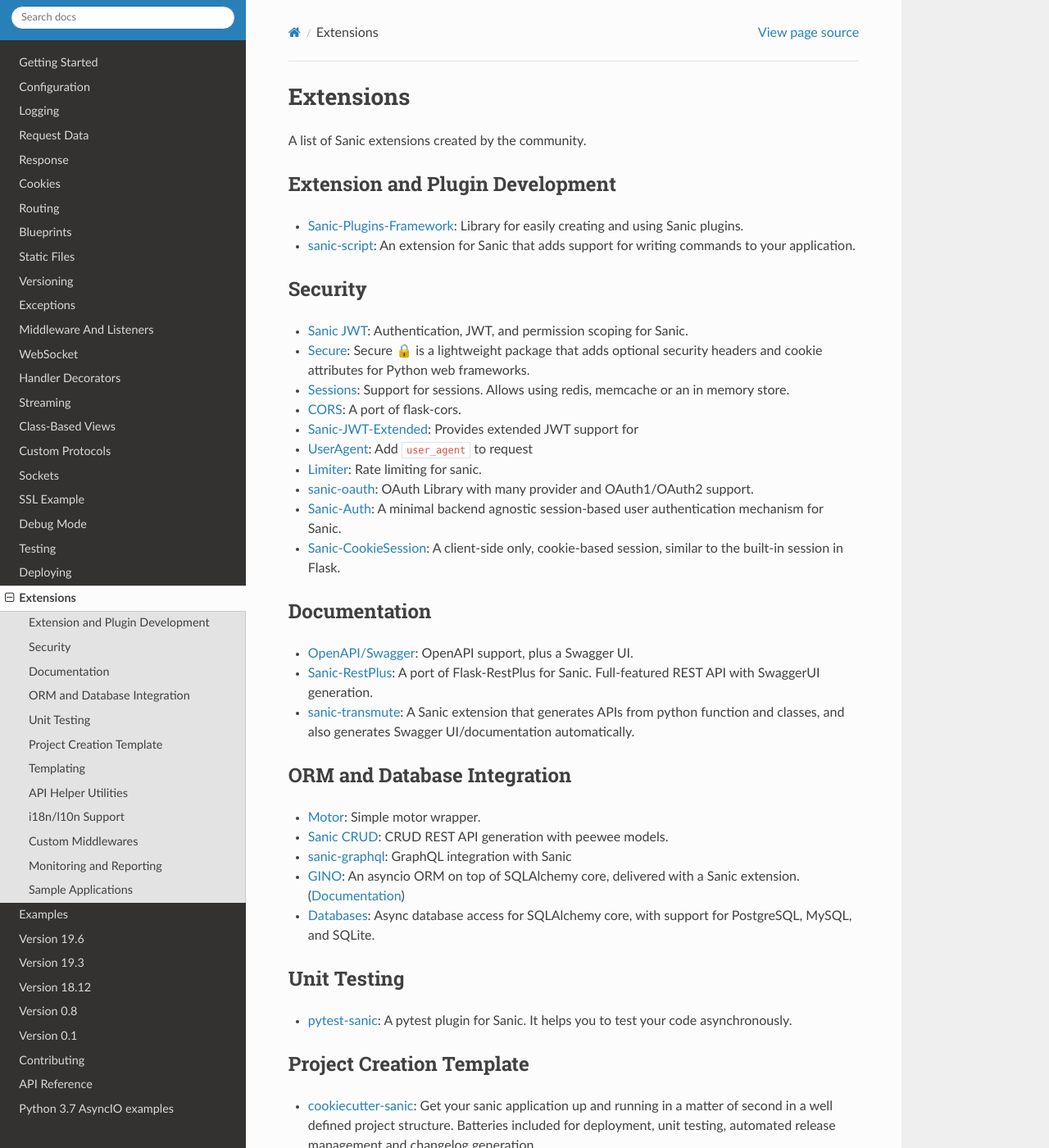
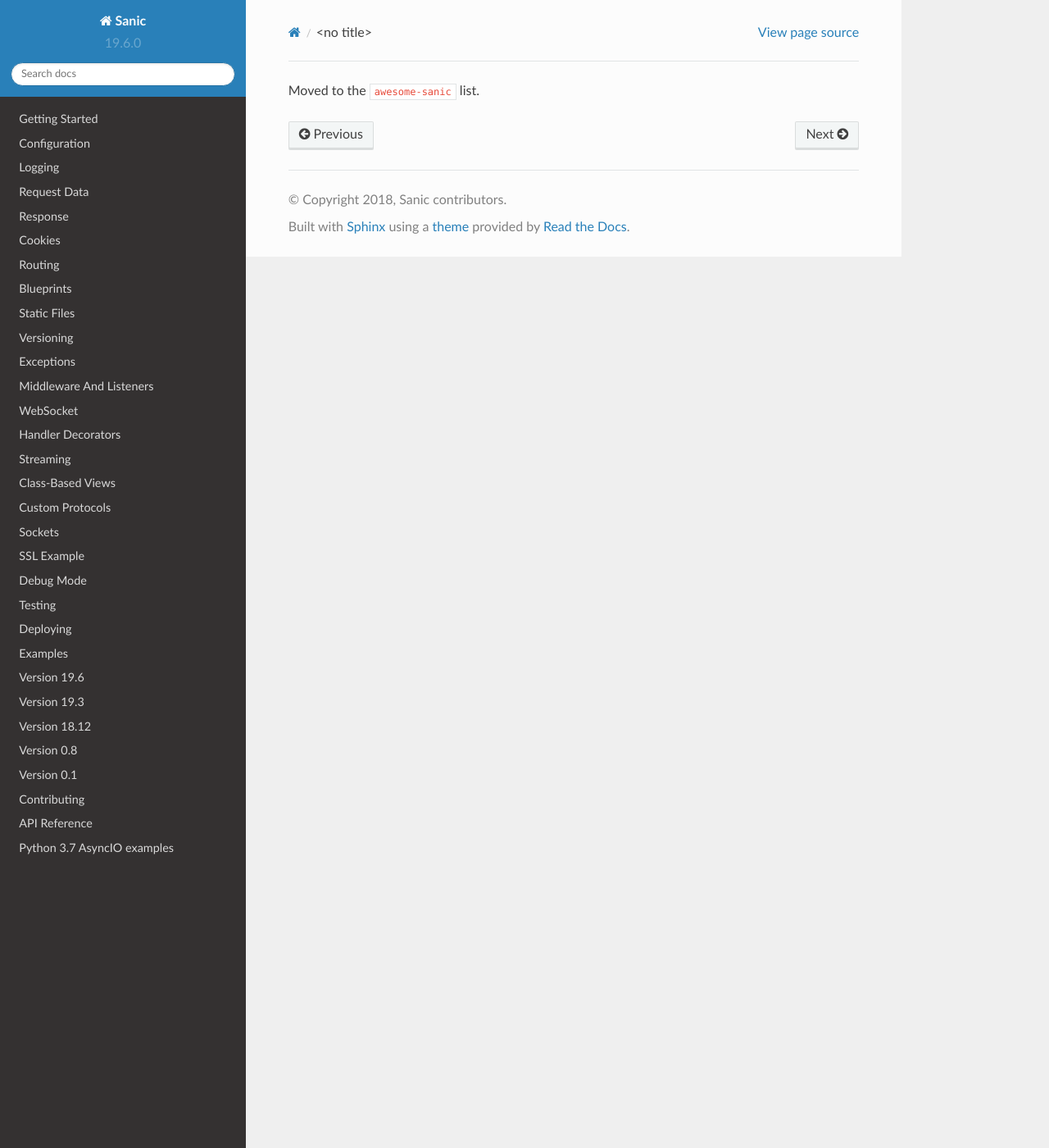
Before and after one commit to sanic-org/sanic, a Sphinx documentation site: the page built from docs/sanic/extensions.md, in a window 1280 px wide and 1400 px high. Shown: the whole window at 82% size. Built offline with Sphinx 7.4.7 and the Read the Docs theme 2.0.0, drawn with Linux system fonts in a browser that asks for light colours; some of the changed text lies outside the part shown.

Commit message:
Point extensions page to awesome-sanic repo

```diff
--- a/docs/sanic/extensions.md
+++ b/docs/sanic/extensions.md
@@ -1,75 +1 @@
-# Extensions
-
-A list of Sanic extensions created by the community.
-
-
-## Extension and Plugin Development
-
-- [Sanic-Plugins-Framework](https://github.com/ashleysommer/sanicpluginsframework): Library for easily creating and using Sanic plugins.
-- [sanic-script](https://github.com/tim2anna/sanic-script): An extension for Sanic that adds support for writing commands to your application.
-
-## Security
-
-- [Sanic JWT](https://github.com/ahopkins/sanic-jwt): Authentication, JWT, and permission scoping for Sanic.
-- [Secure](https://github.com/cakinney/secure): Secure 🔒 is a lightweight package that adds optional security headers and cookie attributes for Python web frameworks.
-- [Sessions](https://github.com/subyraman/sanic_session): Support for sessions. Allows using redis, memcache or an in memory store.
-- [CORS](https://github.com/ashleysommer/sanic-cors): A port of flask-cors.
-- [Sanic-JWT-Extended](https://github.com/devArtoria/Sanic-JWT-Extended): Provides extended JWT support for
-- [UserAgent](https://github.com/lixxu/sanic-useragent): Add `user_agent` to request
-- [Limiter](https://github.com/bohea/sanic-limiter): Rate limiting for sanic.
-- [sanic-oauth](https://gitlab.com/SirEdvin/sanic-oauth): OAuth Library with many provider and OAuth1/OAuth2 support.
-- [Sanic-Auth](https://github.com/pyx/sanic-auth): A minimal backend agnostic session-based user authentication mechanism for Sanic.
-- [Sanic-CookieSession](https://github.com/pyx/sanic-cookiesession): A client-side only, cookie-based session, similar to the built-in session in Flask.
-
-## Documentation
-
-- [OpenAPI/Swagger](https://github.com/channelcat/sanic-openapi): OpenAPI support, plus a Swagger UI.
-- [Sanic-RestPlus](https://github.com/ashleysommer/sanic-restplus): A port of Flask-RestPlus for Sanic. Full-featured REST API with SwaggerUI generation.
-- [sanic-transmute](https://github.com/yunstanford/sanic-transmute): A Sanic extension that generates APIs from python function and classes, and also generates Swagger UI/documentation automatically.
-
-## ORM and Database Integration
-
-- [Motor](https://github.com/lixxu/sanic-motor): Simple motor wrapper.
-- [Sanic CRUD](https://github.com/Typhon66/sanic_crud): CRUD REST API generation with peewee models.
-- [sanic-graphql](https://github.com/graphql-python/sanic-graphql): GraphQL integration with Sanic
-- [GINO](https://github.com/fantix/gino): An asyncio ORM on top of SQLAlchemy core, delivered with a Sanic extension. ([Documentation](https://python-gino.readthedocs.io/))
-- [Databases](https://github.com/encode/databases): Async database access for SQLAlchemy core, with support for PostgreSQL, MySQL, and SQLite.
-
-## Unit Testing
-
-- [pytest-sanic](https://github.com/yunstanford/pytest-sanic): A pytest plugin for Sanic. It helps you to test your code asynchronously.
-
-## Project Creation Template
-
-- [cookiecutter-sanic](https://github.com/harshanarayana/cookiecutter-sanic): Get your sanic application up and running in a matter of second in a well defined project structure.
-    Batteries included for deployment, unit testing, automated release management and changelog generation.
-
-## Templating
-
-- [Sanic-WTF](https://github.com/pyx/sanic-wtf): Sanic-WTF makes using WTForms with Sanic and CSRF (Cross-Site Request Forgery) protection a little bit easier.
-- [Jinja2](https://github.com/lixxu/sanic-jinja2): Support for Jinja2 template.
-- [jinja2-sanic](https://github.com/yunstanford/jinja2-sanic): a jinja2 template renderer for Sanic.([Documentation](http://jinja2-sanic.readthedocs.io/en/latest/))
-
-## API Helper Utilities
-
-- [sanic-sse](https://github.com/inn0kenty/sanic_sse): [Server-Sent Events](https://en.wikipedia.org/wiki/Server-sent_events) implementation for Sanic.
-- [Compress](https://github.com/subyraman/sanic_compress): Allows you to easily gzip Sanic responses. A port of Flask-Compress.
-- [Pagination](https://github.com/lixxu/python-paginate): Simple pagination support.
-- [Sanic EnvConfig](https://github.com/jamesstidard/sanic-envconfig): Pull environment variables into your sanic config.
-
-## i18n/l10n Support
-- [Babel](https://github.com/lixxu/sanic-babel): Adds i18n/l10n support to Sanic applications with the help of the `Babel` library
-
-## Custom Middlewares
-
-- [Dispatch](https://github.com/ashleysommer/sanic-dispatcher): A dispatcher inspired by `DispatcherMiddleware` in werkzeug. Can act as a Sanic-to-WSGI adapter.
-
-## Monitoring and Reporting
-
-- [sanic-prometheus](https://github.com/dkruchinin/sanic-prometheus): Prometheus metrics for Sanic
-- [sanic-zipkin](https://github.com/kevinqqnj/sanic-zipkin): Easily report request/function/RPC traces to zipkin/jaeger, through aiozipkin.
-
-
-## Sample Applications
-
-- [Sanic-nginx-docker-example](https://github.com/itielshwartz/sanic-nginx-docker-example): Simple and easy to use example of Sanic behined nginx using docker-compose.
+Moved to the [`awesome-sanic`](https://github.com/mekicha/awesome-sanic) list.
```
